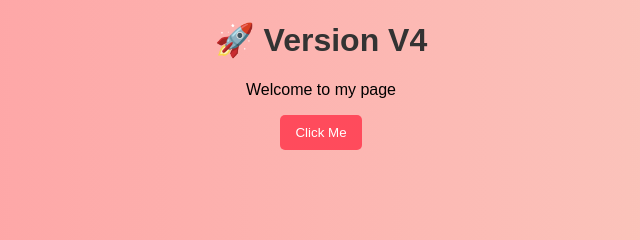
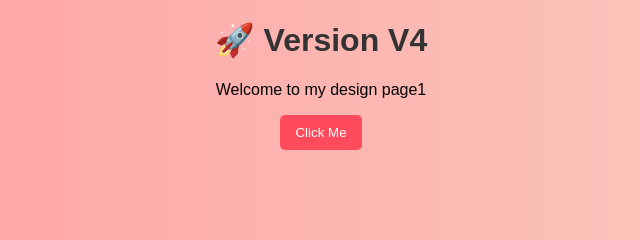
Before and after one commit to iam-shalu/myrepo, a plain HTML site: page index.html in a window 1280 px wide. Shown: the top 240 px of the page, 319-959 px from the left. Drawn offline with Linux system fonts and the light colour scheme.

Commit message:
update index.html

```diff
--- a/index.html
+++ b/index.html
@@ -7,7 +7,7 @@
 <body>
 
     <h1>🚀 Version V4</h1>
-    <p>Welcome to my page</p>
+    <p>Welcome to my design page1</p>
     <button>Click Me</button>
 
 </body>
```
